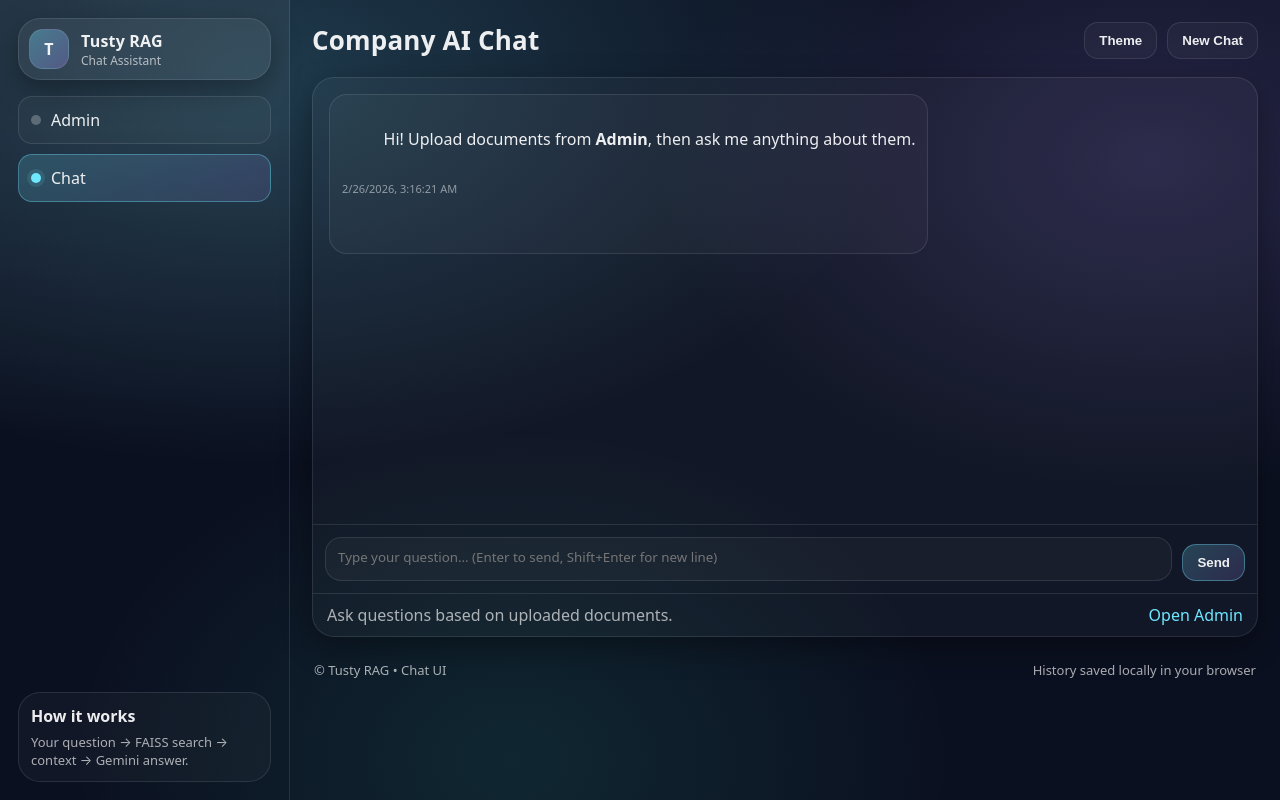
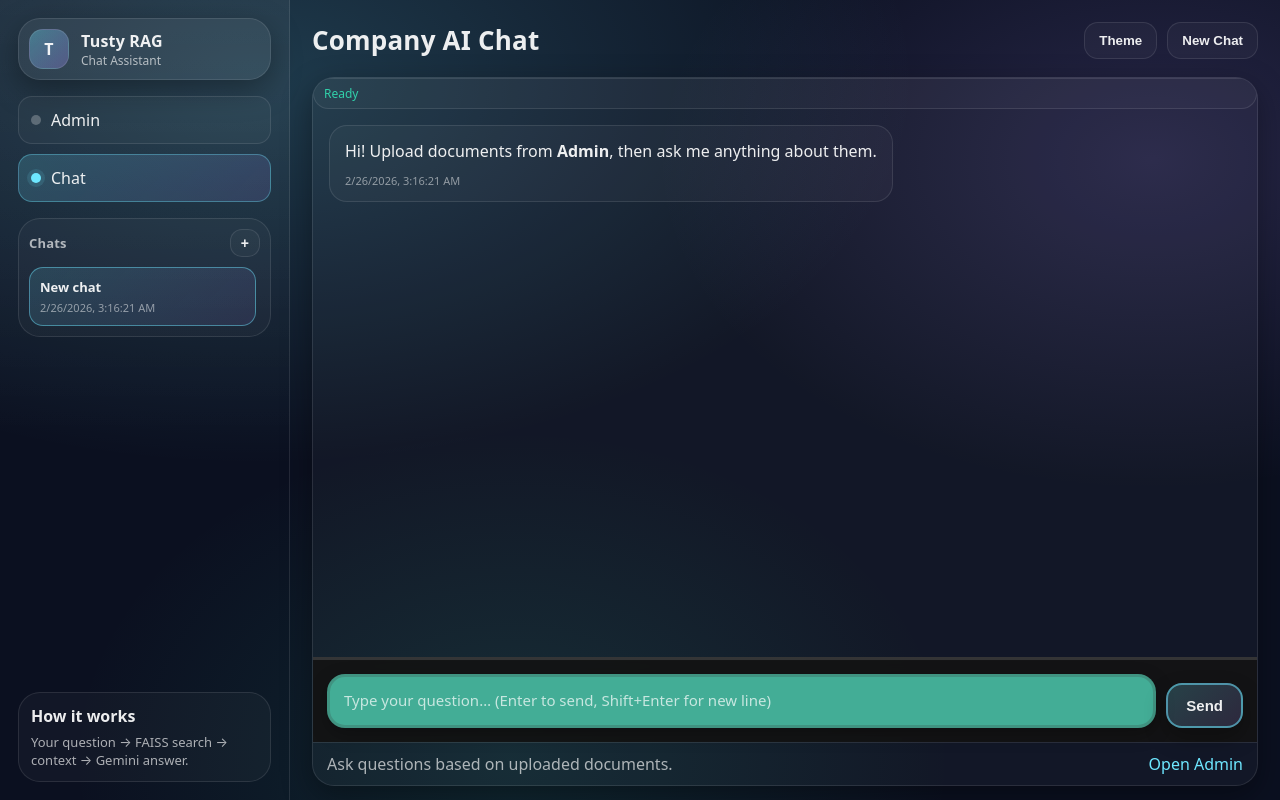
Before and after one commit to tustydatta/rag_project, a FastAPI app: page / in a window 1280 px wide. Run offline with FastAPI, Linux system fonts and the light colour scheme; some libraries are stand-ins or nearby versions.

Commit message:
add chatlist

```diff
--- a/main.py
+++ b/main.py
@@ -2,6 +2,7 @@ from fastapi import FastAPI, UploadFile, File, Request
 from fastapi.responses import HTMLResponse, JSONResponse, FileResponse
 from fastapi.staticfiles import StaticFiles
 from fastapi.templating import Jinja2Templates
+from pathlib import Path
 from pypdf import PdfReader
 from docx import Document
 from openpyxl import load_workbook
@@ -10,7 +11,6 @@ import pytesseract
 import os
 import io
 
-import shutil
 
 from rag import add_document, search, load
 from gemini import ask_gemini
@@ -26,6 +26,7 @@ templates = Jinja2Templates(directory="templates")
 
 @app.get("/", response_class=HTMLResponse)
 def chat_page(request: Request):
+
     html = templates.get_template("chat.html").render({"request": request})
     return HTMLResponse(content=html, media_type="text/html; charset=utf-8")
 
@@ -87,10 +88,18 @@ def extract_text_from_upload(file: UploadFile, data: bytes) -> tuple[str, str]:
 
     return "", "Unsupported file type. Supported: .txt, .pdf, .docx, .xlsx, .png, .jpg, .jpeg, .webp"
 
+UPLOAD_DIR = Path("uploads")
+UPLOAD_DIR.mkdir(exist_ok=True)
 
 @app.post("/upload")
 async def upload(file: UploadFile = File(...)):
     data = await file.read()
+
+    # 1) Save original file to uploads/
+    safe_name = os.path.basename(file.filename or "uploaded_file")
+    file_path = UPLOAD_DIR / safe_name
+    with open(file_path, "wb") as f:
+        f.write(data)
 
     text, err = extract_text_from_upload(file, data)
     if err:
@@ -99,15 +108,8 @@ async def upload(file: UploadFile = File(...)):
     # IMPORTANT: Large files should be chunked (see section 3)
     add_document(text)
 
-    return {"message": f"Uploaded and indexed: {file.filename}"}
+    return {"message": f"Uploaded, saved, and indexed: {safe_name}"}
 
-
-@app.get("/", response_class=HTMLResponse)
-def chat():
-
-    with open("templates/chat.html") as f:
-
-        return f.read()
 
 
 @app.post("/ask")
--- a/static/script.js
+++ b/static/script.js
@@ -29,6 +29,8 @@ function escapeHTML(str) {
     localStorage.setItem("tusty_theme", next);
   });
 })();
+
+//console.log(Date.now());
 
 /* ========= Admin page ========= */
 function initAdmin() {
@@ -209,7 +211,13 @@ function initChat() {
   const questionInput = $("#questionInput");
   const btnSend = $("#btnSend");
   const btnNewChat = $("#btnNewChat");
+  const btnNewChatSide = $("#btnNewChatSide");
   const chatInfo = $("#chatInfo");
+  const chatList = $("#chatList");
+
+  const CHATS_KEY = "tusty_chats";
+  const CURRENT_KEY = "tusty_current_chat"
+
 
   function setInfo(text, type = "info") {
     chatInfo.textContent = text;
@@ -219,18 +227,148 @@ function initChat() {
       "var(--muted)";
   }
 
-  function loadHistory() {
-    const raw = localStorage.getItem("tusty_chat_history");
+  function uid() {
+    return "c_" + Math.random().toString(16).slice(2) + "_" + Date.now();
+  }
+
+  function loadChats() {
     try {
-      const parsed = JSON.parse(raw || "[]");
+      const parsed = JSON.parse(localStorage.getItem(CHATS_KEY) || "[]");
       return Array.isArray(parsed) ? parsed : [];
     } catch {
       return [];
     }
   }
 
-  function saveHistory(items) {
-    localStorage.setItem("tusty_chat_history", JSON.stringify(items.slice(-50)));
+  function saveChats(chats) {
+    localStorage.setItem(CHATS_KEY, JSON.stringify(chats.slice(-50)));
+  }
+
+  function getCurrentChatId() {
+    return localStorage.getItem(CURRENT_KEY) || "";
+  }
+
+  function setCurrentChatId(id) {
+    localStorage.setItem(CURRENT_KEY, id);
+  }
+
+  function getChatById(chats, id) {
+    return chats.find(c => c.id === id);
+  }
+
+  function formatTime(ts) {
+    try {
+      return new Date(ts).toLocaleString();
+    } catch {
+      return "";
+    }
+  }
+
+  // --- migration: old single history -> one chat session ---
+  function migrateOldHistoryIfNeeded() {
+    const chats = loadChats();
+    if (chats.length) return;
+
+    const rawOld = localStorage.getItem("tusty_chat_history");
+    if (!rawOld) return;
+
+    let oldMsgs = [];
+    try {
+      oldMsgs = JSON.parse(rawOld || "[]");
+    } catch {
+      oldMsgs = [];
+    }
+    if (!Array.isArray(oldMsgs) || !oldMsgs.length) return;
+
+    const id = uid();
+    const createdAt = Date.now();
+    const firstUser = oldMsgs.find(m => m && m.role === "user" && m.text)?.text || "Previous chat";
+
+    const migrated = [{
+      id,
+      title: makeTitle(firstUser),
+      createdAt,
+      updatedAt: createdAt,
+      messages: oldMsgs.map(m => ({
+        role: m.role,
+        text: m.text,
+        time: m.time || "",
+        id: m.id || undefined
+      }))
+    }];
+
+    saveChats(migrated);
+    setCurrentChatId(id);
+    localStorage.removeItem("tusty_chat_history");
+  }
+
+  function makeTitle(text) {
+    const t = String(text || "").trim().replace(/\s+/g, " ");
+    if (!t) return "New chat";
+    return t.length > 28 ? t.slice(0, 28) + "…" : t;
+  }
+
+  function ensureCurrentChat() {
+    let chats = loadChats();
+    let currentId = getCurrentChatId();
+
+    let current = getChatById(chats, currentId);
+    if (!current) {
+      const id = uid();
+      const now = Date.now();
+      current = { id, title: "New chat", createdAt: now, updatedAt: now, messages: [] };
+      chats.unshift(current);
+      saveChats(chats);
+      setCurrentChatId(id);
+    }
+    return current;
+  }
+
+  function updateChat(chatUpdater) {
+    const chats = loadChats();
+    const id = getCurrentChatId();
+    const idx = chats.findIndex(c => c.id === id);
+    if (idx === -1) return;
+
+    const updated = chatUpdater({ ...chats[idx] });
+    chats[idx] = updated;
+
+    // keep most recent at top
+    chats.sort((a, b) => (b.updatedAt || 0) - (a.updatedAt || 0));
+    saveChats(chats);
+  }
+
+  function renderChatList() {
+    const chats = loadChats().sort((a, b) => (b.updatedAt || 0) - (a.updatedAt || 0));
+    const currentId = getCurrentChatId();
+
+    if (!chatList) return;
+
+    if (!chats.length) {
+      chatList.innerHTML = `<div class="muted">No chats yet.</div>`;
+      return;
+    }
+
+    chatList.innerHTML = chats.map(c => {
+      const active = c.id === currentId ? "active" : "";
+      return `
+        <div class="chatItem ${active}" data-id="${escapeHTML(c.id)}">
+          <div class="chatItemTitle">${escapeHTML(c.title || "New chat")}</div>
+          <div class="chatItemMeta">${escapeHTML(formatTime(c.updatedAt || c.createdAt || ""))}</div>
+        </div>
+      `;
+    }).join("");
+
+    // click handlers
+    chatList.querySelectorAll(".chatItem").forEach(el => {
+      el.addEventListener("click", () => {
+        const id = el.getAttribute("data-id");
+        if (!id) return;
+        setCurrentChatId(id);
+        renderChatList();
+        renderHistory();
+      });
+    });
   }
 
   function scrollToBottom() {
@@ -240,8 +378,8 @@ function initChat() {
   function renderMessage(m) {
     const isBot = m.role === "bot";
     const content = isBot
-      ? marked.parse(m.text)                  // markdown -> HTML
-      : `<div>${escapeHTML(m.text)}</div>`;   // user stays plain text (safe)
+      ? marked.parse(m.text)
+      : `<div>${escapeHTML(m.text)}</div>`;
 
     return `
       <div class="msg ${m.role}">
@@ -251,8 +389,16 @@ function initChat() {
     `;
   }
 
+  function getCurrentMessages() {
+    const chats = loadChats();
+    const currentId = getCurrentChatId();
+    const c = getChatById(chats, currentId);
+    return c?.messages || [];
+  }
+
   function renderHistory() {
-    const items = loadHistory();
+    const items = getCurrentMessages();
+
     if (!items.length) {
       chatBody.innerHTML = `
         <div class="msg bot">
@@ -268,15 +414,45 @@ function initChat() {
   }
 
   function addMessage(role, text) {
-    const items = loadHistory();
-    items.push({ role, text, time: nowTime() });
-    saveHistory(items);
+    const time = nowTime();
+    updateChat((chat) => {
+      const now = Date.now();
+      const msg = { role, text, time };
+
+      chat.messages = Array.isArray(chat.messages) ? chat.messages : [];
+      chat.messages.push(msg);
+      chat.updatedAt = now;
+
+      // Set title from first user message if still default
+      if (role === "user" && (!chat.title || chat.title === "New chat")) {
+        chat.title = makeTitle(text);
+      }
+
+      return chat;
+    });
+
+    renderChatList();
     renderHistory();
   }
 
   function setTextareaHeight(el) {
     el.style.height = "auto";
     el.style.height = Math.min(el.scrollHeight, 160) + "px";
+  }
+
+
+  function newChat() {
+    const chats = loadChats();
+    const id = uid();
+    const now = Date.now();
+    const chat = { id, title: "New chat", createdAt: now, updatedAt: now, messages: [] };
+    chats.unshift(chat);
+    saveChats(chats);
+    setCurrentChatId(id);
+
+    renderChatList();
+    renderHistory();
+    setInfo("New chat started", "ok");
   }
 
   questionInput.addEventListener("input", () => setTextareaHeight(questionInput));
@@ -288,11 +464,8 @@ function initChat() {
     }
   });
 
-  btnNewChat.addEventListener("click", () => {
-    localStorage.removeItem("tusty_chat_history");
-    renderHistory();
-    setInfo("New chat started", "ok");
-  });
+  btnNewChat?.addEventListener("click", newChat);
+  btnNewChatSide?.addEventListener("click", newChat);
 
   async function send() {
     const question = questionInput.value.trim();
@@ -304,11 +477,17 @@ function initChat() {
     addMessage("user", question);
     setInfo("Thinking…", "info");
 
-    // show temporary bot message
+    // temp bot message (with id) so we can replace it
     const tempId = "temp_" + Date.now();
-    const items = loadHistory();
-    items.push({ role: "bot", text: "Thinking…", time: nowTime(), id: tempId });
-    saveHistory(items);
+
+    updateChat((chat) => {
+      chat.messages = Array.isArray(chat.messages) ? chat.messages : [];
+      chat.messages.push({ role: "bot", text: "Thinking…", time: nowTime(), id: tempId });
+      chat.updatedAt = Date.now();
+      return chat;
+    });
+
+    renderChatList();
     renderHistory();
 
     try {
@@ -326,20 +505,29 @@ function initChat() {
       const data = await res.json();
       const answer = (data && data.answer) ? String(data.answer) : "No answer returned.";
 
-      // replace temp message
-      const updated = loadHistory().map((m) => {
-        if (m.id === tempId) return { role: "bot", text: answer, time: nowTime() };
-        return m;
+      updateChat((chat) => {
+        chat.messages = (chat.messages || []).map((m) => {
+          if (m.id === tempId) return { role: "bot", text: answer, time: nowTime() };
+          return m;
+        });
+        chat.updatedAt = Date.now();
+        return chat;
       });
-      saveHistory(updated);
+
+      renderChatList();
       renderHistory();
       setInfo("Ready", "ok");
     } catch (err) {
-      const updated = loadHistory().map((m) => {
-        if (m.id === tempId) return { role: "bot", text: `Error: ${err.message || err}`, time: nowTime() };
-        return m;
+      updateChat((chat) => {
+        chat.messages = (chat.messages || []).map((m) => {
+          if (m.id === tempId) return { role: "bot", text: `Error: ${err.message || err}`, time: nowTime() };
+          return m;
+        });
+        chat.updatedAt = Date.now();
+        return chat;
       });
-      saveHistory(updated);
+
+      renderChatList();
       renderHistory();
       setInfo("Error", "err");
     }
@@ -347,8 +535,13 @@ function initChat() {
 
   btnSend.addEventListener("click", send);
 
+  // boot
+  migrateOldHistoryIfNeeded();
+  ensureCurrentChat();
+  renderChatList();
   renderHistory();
   setInfo("Ready", "ok");
+
 }
 
 /* ========= Boot ========= */
--- a/static/style.css
+++ b/static/style.css
@@ -28,7 +28,7 @@
   --text: rgba(0,0,0,0.88);
   --muted: rgba(0,0,0,0.60);
   --muted2: rgba(0,0,0,0.50);
-  --shadow: 0 10px 30px rgba(0,0,0,0.10);
+  --shadow: 0 20px 30px rgba(0,0,0,0.10);
 }
 
 *{ box-sizing:border-box; }
@@ -43,7 +43,33 @@ body{
     radial-gradient(800px 600px at 40% 95%, rgba(49,208,170,0.12), transparent 55%),
     var(--bg);
 }
+/* Chat page: keep input visible at bottom */
+body[data-page="chat"] .main{
+  height: 100vh;
+  display: flex;
+  flex-direction: column;
+}
 
+/* Let the chat section take remaining height */
+body[data-page="chat"] .chatCard{
+  flex: 1;
+  min-height: 0; /* important so children can scroll */
+}
+
+/* Only messages scroll */
+body[data-page="chat"] .chatBody{
+  overflow-y: auto;
+  min-height: 0;
+}
+
+/* Keep the composer pinned at bottom */
+body[data-page="chat"] .chatComposer{
+  position: sticky;
+  bottom: 0;
+  z-index: 10;
+  background: rgba(20, 20, 20, 0.92); /* adjust if you want */
+  backdrop-filter: blur(10px);
+}
 /* ========== Layout ========== */
 .app{
   display:flex;
@@ -301,7 +327,8 @@ code{
 .status{
   margin-top: 10px;
   color: var(--muted);
-  font-size: 13px;
+  font-size: 14px;
+  font: bold;
 }
 
 .hint{
@@ -361,6 +388,81 @@ code{
   min-height: 70vh;
 }
 
+/* ===== Sidebar chat list ===== */
+.sideSection{
+  border: 1px solid var(--border);
+  border-radius: var(--radius2);
+  background: rgba(255,255,255,0.03);
+  padding: 10px;
+  display:flex;
+  flex-direction:column;
+  gap:10px;
+  max-height: 46vh;
+  overflow: hidden;
+}
+
+.sideHeader{
+  display:flex;
+  align-items:center;
+  justify-content:space-between;
+  gap:10px;
+}
+
+.sideTitle{
+  font-weight: 800;
+  font-size: 13px;
+  color: var(--muted);
+  letter-spacing: .2px;
+}
+
+.btnTiny{
+  padding: 6px 10px;
+  border-radius: 12px;
+  font-size: 14px;
+  line-height: 1;
+}
+
+.chatList{
+  overflow:auto;
+  display:flex;
+  flex-direction:column;
+  gap:8px;
+  padding-right: 4px;
+}
+
+.chatItem{
+  border: 1px solid var(--border);
+  border-radius: 14px;
+  background: rgba(255,255,255,0.03);
+  padding: 10px 10px;
+  cursor:pointer;
+  transition: transform 0.08s ease, background 0.2s ease, border-color 0.2s ease;
+}
+
+.chatItem:hover{
+  transform: translateY(-1px);
+  background: var(--panel2);
+}
+
+.chatItem.active{
+  border-color: rgba(110,231,255,0.45);
+  background: linear-gradient(135deg, rgba(110,231,255,0.14), rgba(167,139,250,0.10));
+}
+
+.chatItemTitle{
+  font-weight: 800;
+  font-size: 13px;
+  white-space: nowrap;
+  overflow: hidden;
+  text-overflow: ellipsis;
+}
+
+.chatItemMeta{
+  margin-top: 4px;
+  font-size: 11px;
+  color: var(--muted2);
+}
+
 .chip{
   font-size: 12px;
   color: var(--muted);
@@ -384,9 +486,9 @@ code{
   width: fit-content;
   border-radius: 18px;
   border: 1px solid var(--border);
-  padding: 10px 12px;
-  line-height: 1.45;
-  white-space: pre-wrap;
+  padding: 11px 15px;
+  line-height: 1.75;
+  /* white-space: pre-wrap; */
   word-break: break-word;
 }
 .msg.user{
@@ -404,8 +506,9 @@ code{
 }
 
 .chatComposer{
-  padding: 12px;
-  border-top: 1px solid var(--border);
+  padding: 14px;
+  background: rgba(79, 106, 205, 0.96);
+  border-top: 3px solid rgba(255,255,255,0.14);
   display:flex;
   gap: 10px;
   align-items:flex-end;
@@ -413,20 +516,41 @@ code{
 
 .chatInput{
   flex:1;
+  font-size: 16px;                            /* bigger text */
+  line-height: 1.5;
   resize:none;
-  border: 1px solid var(--border);
-  background: rgba(255,255,255,0.03);
+  border: 3px solid rgba(65, 144, 126, 0.86);
+  background: rgba(71, 182, 158, 0.952);
   color: var(--text);
-  border-radius: 16px;
-  padding: 10px 12px;
+  border-radius: 18px;
+  padding: 12px 14px;
   font-family: var(--sans);
   outline:none;
-  min-height: 44px;
+  min-height: 52px;
   max-height: 160px;
+  box-shadow: 0 6px 18px rgba(0,0,0,0.28);
+  caret-color: var(--accent);
+}
+
+.chatInput::placeholder{
+  color: rgba(255,255,255,0.70);              /* clearer placeholder */
+  font-size: 15px;
 }
 .chatInput:focus{
-  border-color: rgba(110,231,255,0.35);
-  box-shadow: 0 0 0 4px rgba(110,231,255,0.10);
+  border-color: rgba(110,231,255,0.85);
+  box-shadow: 0 0 0 5px rgba(110,231,255,0.16), 0 10px 24px rgba(0,0,0,0.35);
+}
+#btnSend{
+  font-size: 15px;
+  padding: 12px 18px;
+  border-radius: 16px;
+  border: 2px solid rgba(110,231,255,0.55);
+  box-shadow: 0 10px 22px rgba(0,0,0,0.28);
+}
+
+#btnSend:hover{
+  filter: brightness(1.08);
+  transform: translateY(-1px);
 }
 
 .chatFooter{
--- a/templates/chat.html
+++ b/templates/chat.html
@@ -26,7 +26,17 @@
           <span class="dot"></span> Chat
         </a>
       </nav>
+      <!-- Chats list -->
+      <div class="sideSection">
+        <div class="sideHeader">
+          <div class="sideTitle">Chats</div>
+          <button class="btn btnGhost btnTiny" id="btnNewChatSide" type="button" title="New chat">+</button>
+        </div>
 
+        <div class="chatList" id="chatList">
+          <!-- populated by JS -->
+        </div>
+      </div>
       <div class="sidebarFooter">
         <div class="mini">
           <div class="miniTitle">How it works</div>
@@ -54,6 +64,10 @@
       </header>
 
       <section class="chatCard">
+        <div class="chatHeader">
+        <!-- <div class="chip">Endpoint: <code>POST /ask</code></div> -->
+        <div class="chip" id="chatInfo">Ready</div>
+      </div>
 
         <div class="chatBody" id="chatBody" aria-live="polite">
           <!-- messages injected -->
@@ -76,10 +90,6 @@
         </div>
       </section>
 
-      <footer class="footer">
-        <span>© Tusty RAG • Chat UI</span>
-        <span class="muted">History saved locally in your browser</span>
-      </footer>
     </main>
   </div>
   <script src="https://cdn.jsdelivr.net/npm/marked/marked.min.js"></script>
```
Also changed, not shown: 2 other files.
